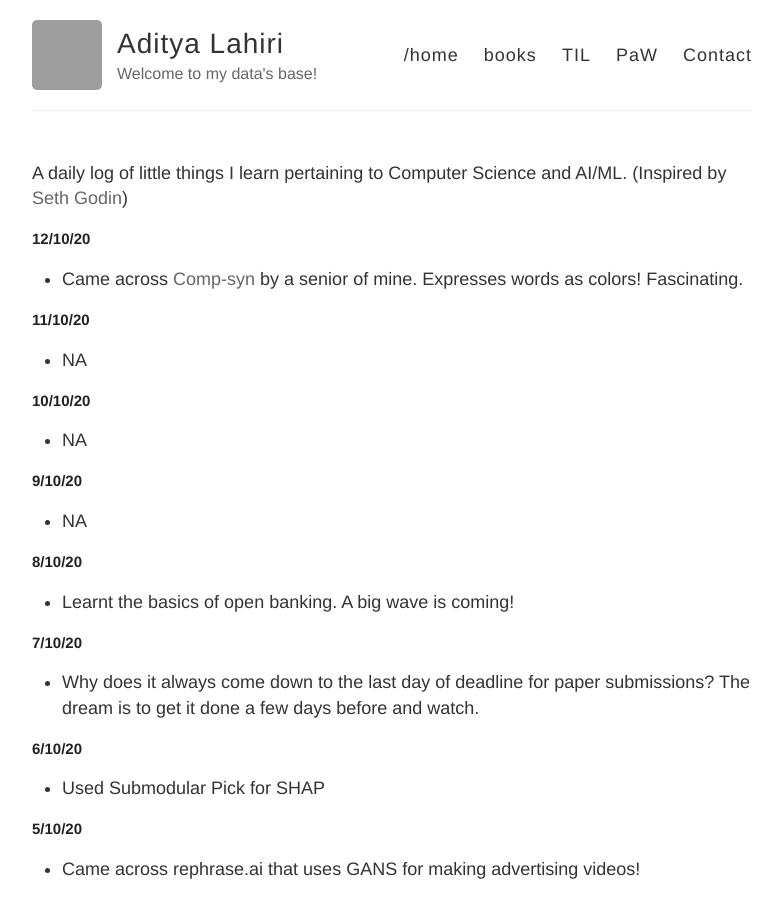
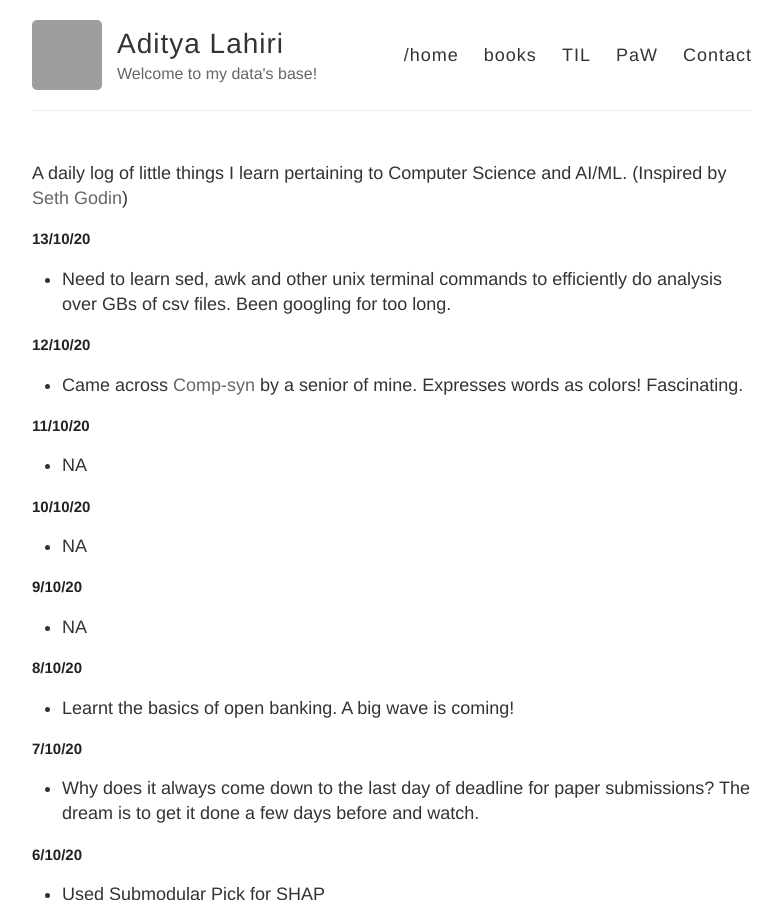
Before and after one commit to adityalahiri/adityalahiri.github.io, a Jekyll site: the page built from TIL.md, in a window 1280 px wide and 900 px high. Shown: the whole window, without its empty margins (248-1030 px from the left). Built offline with Jekyll 4.4.1, drawn with Linux system fonts in a browser that asks for light colours; our own code applies the rules of GitHub Pages for plain Markdown files; grey boxes are pictures that could not be loaded.

Commit message:
Update for 13/10

```diff
--- a/TIL.md
+++ b/TIL.md
@@ -1,5 +1,9 @@
 A daily log of little things I learn pertaining to Computer Science and AI/ML.
 (Inspired by [Seth Godin](https://seths.blog/))
+
+## 13/10/20
+
+* Need to learn sed, awk and other unix terminal commands to efficiently do analysis over GBs of csv files. Been googling for too long.
 
 ## 12/10/20
 
```
